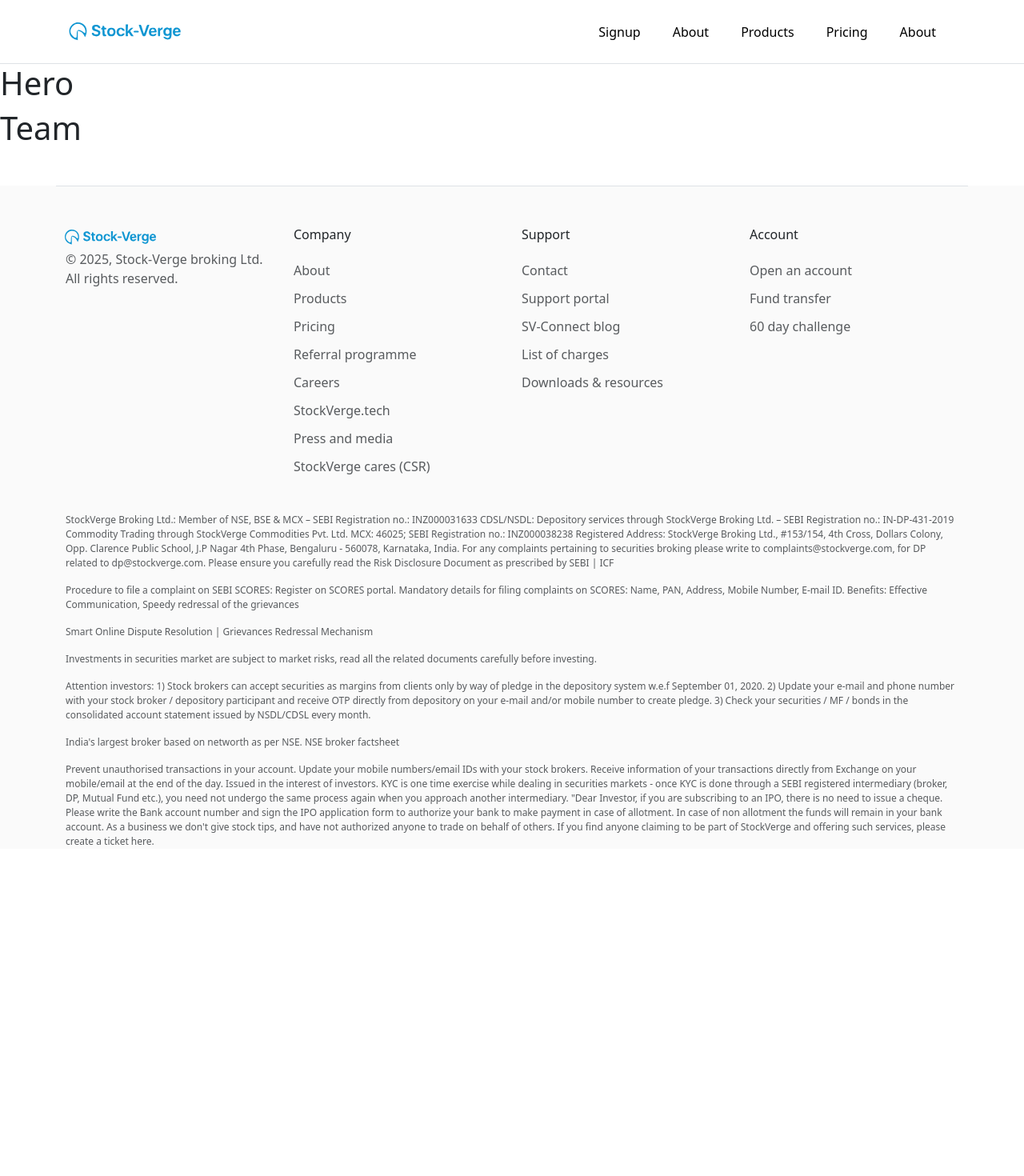
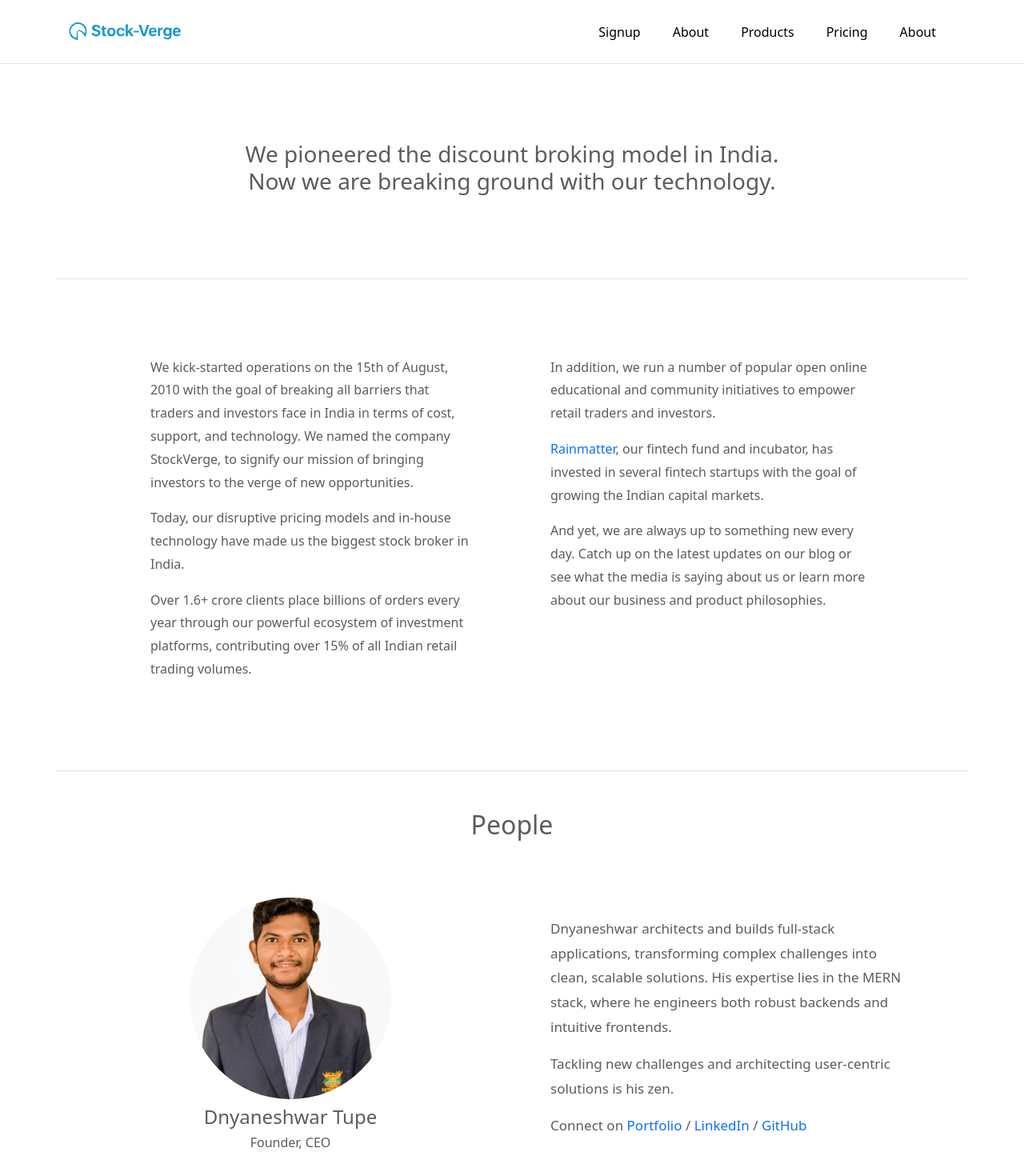
Before and after one commit to Dnyanesh3256/stock-verge, a React (Vite) app in the folder frontend/: page /about in a window 1280 px wide. Shown: the top 1470 px of the page at 80% size. Before the commit the page ends 1077 px from the top, so only its background shows below. Built offline with nearby package versions, Linux system fonts and the light colour scheme.

Commit message:
designed the about page

```diff
--- a/frontend/src/landing_page/about/Hero.jsx
+++ b/frontend/src/landing_page/about/Hero.jsx
@@ -1,9 +1,55 @@
-import React from 'react';
+import React from "react";
+import { Link } from "react-router-dom"
 
 function Hero() {
-    return (
-        <h1>Hero</h1>
-    );
+  return (
+    <div className="container">
+      <div className="row text-center p-5">
+        <h2 className="fs-3 pt-5 text-muted">
+          We pioneered the discount broking model in India.
+          <br />
+          Now we are breaking ground with our technology.
+        </h2>
+      </div>
+
+      <div className="row mt-5 border-top p-5 text-muted justify-content-center" style={{fontSize: "1em", lineHeight: "1.8"}}>
+        <div className="col-6 p-5" style={{maxWidth: "500px"}}>
+          <p>
+            We kick-started operations on the 15th of August, 2010 with the goal
+            of breaking all barriers that traders and investors face in India in
+            terms of cost, support, and technology. We named the company
+            StockVerge, to signify our mission of bringing investors to the
+            verge of new opportunities.
+          </p>
+          <p>
+            Today, our disruptive pricing models and in-house technology have
+            made us the biggest stock broker in India.
+          </p>
+          <p>
+            Over 1.6+ crore clients place billions of orders every year through
+            our powerful ecosystem of investment platforms, contributing over
+            15% of all Indian retail trading volumes.
+          </p>
+        </div>
+        <div className="col-6 p-5" style={{maxWidth: "500px"}}>
+          <p>
+            In addition, we run a number of popular open online educational and
+            community initiatives to empower retail traders and investors.
+          </p>
+          <p>
+            <Link style={{textDecoration: "none"}}>Rainmatter</Link>, our fintech fund and incubator, has invested in several
+            fintech startups with the goal of growing the Indian capital
+            markets.
+          </p>
+          <p>
+            And yet, we are always up to something new every day. Catch up on
+            the latest updates on our blog or see what the media is saying about
+            us or learn more about our business and product philosophies.
+          </p>
+        </div>
+      </div>
+    </div>
+  );
 }
 
 export default Hero;
--- a/frontend/src/landing_page/about/Team.jsx
+++ b/frontend/src/landing_page/about/Team.jsx
@@ -1,9 +1,45 @@
-import React from 'react';
+import React from "react";
+import { Link } from "react-router-dom";
 
 function Team() {
-    return (
-        <h1>Team</h1>
-    );
+  return (
+    <div className="container">
+      <div className="row text-center border-top">
+        <h2 className="text-muted mt-5">People</h2>
+      </div>
+
+      <div
+        className="row p-3 text-muted"
+        style={{ fontSize: "1em", lineHeight: "1.8" }}
+      >
+        <div className="col-6 p-5 text-center">
+          <img
+            src="media/images/Passport_Pic_DT.jpg"
+            alt="DT Image"
+            style={{ width: "55%", borderRadius: "100%" }}
+          />
+          <h4 className="mt-2">Dnyaneshwar Tupe</h4>
+          <h6>Founder, CEO</h6>
+        </div>
+        <div className="col-6 p-5 mt-4" style={{fontSize: "17px"}}>
+          <p>
+            Dnyaneshwar architects and builds full-stack applications,
+            transforming complex challenges into clean, scalable solutions. His
+            expertise lies in the MERN stack, where he engineers both robust
+            backends and intuitive frontends.
+          </p>
+          <p>
+            Tackling new challenges and architecting user-centric solutions is
+            his zen.
+          </p>
+          <p>
+            Connect on <Link style={{ textDecoration: "none" }}>Portfolio</Link>{" "}
+            / <Link style={{ textDecoration: "none" }}>LinkedIn</Link> / <Link style={{ textDecoration: "none" }}>GitHub</Link>
+          </p>
+        </div>
+      </div>
+    </div>
+  );
 }
 
 export default Team;
```
Also changed, not shown: frontend/public/media/images/Passport_Pic_DT.jpg (added).
